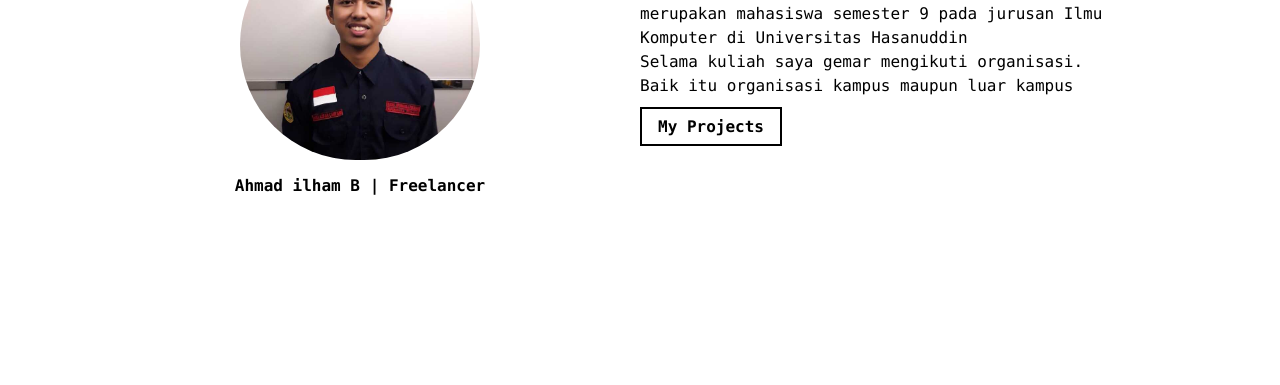
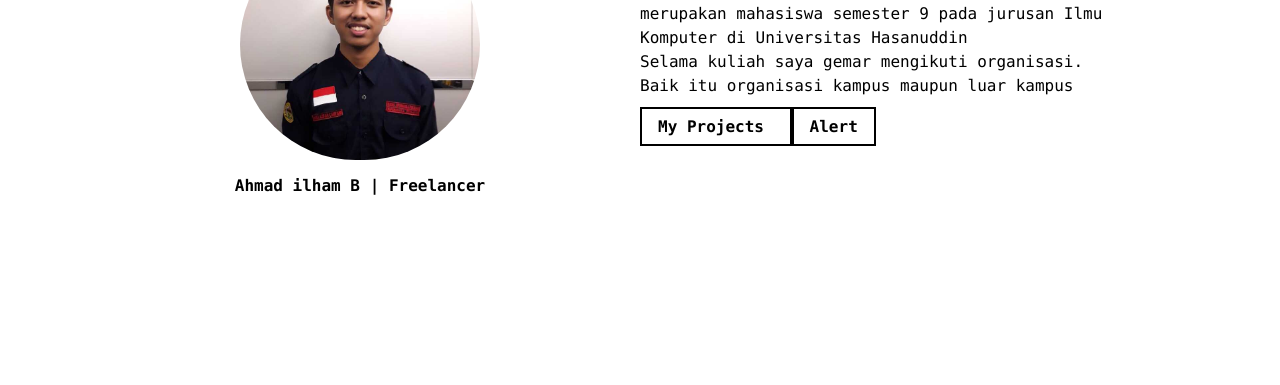
Before and after one commit to ahmadilhamb14/ahmadilhamb14, a plain HTML site: page index.html in a window 1280 px wide. Shown: the part 415-800 px from the top of the page. Drawn offline with Linux system fonts and the light colour scheme.

Commit message:
testing add alert

```diff
--- a/index.html
+++ b/index.html
@@ -54,7 +54,7 @@
               <p>Perkenalkan nama saya Ahmad ilham b, Saya merupakan mahasiswa semester 9 pada jurusan Ilmu Komputer di Universitas Hasanuddin</p>
               <p>Selama kuliah saya gemar mengikuti organisasi. Baik itu organisasi kampus maupun luar kampus</p>
               <br />
-              <a class="project" href="#project"> My Projects </a>
+              <a class="project" href="#project"> My Projects </a>  <a class="project" href="#project"> Alert </a>
             </div>
           </div>
         </div>
```
